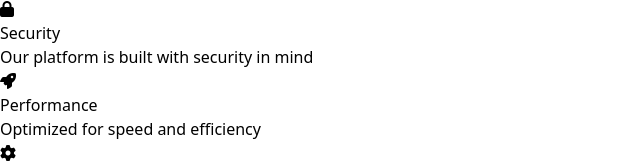
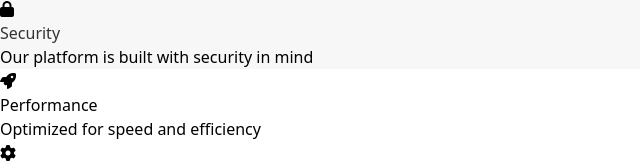
Before and after one commit to laisa126/Project-2, a website: page index.html in a window 1280 px wide. In both pictures the pointer is over the item 640 px from the left and 228 px from the top of the page. Shown: the part 195-357 px from the top of the page, 0-640 px from the left. Drawn offline with nearby package versions, Linux system fonts and the light colour scheme.

Commit message:
AI update: Add more interactive elements to the features grid

```diff
--- a/components/Features.js
+++ b/components/Features.js
@@ -1 +1,3 @@
-import React from 'react';const Features = () => { return <section class="features"><h2>Key Features</h2><ul><li><i class="fa fa-lock"></i><h3>Security</h3><p>Our platform is built with security in mind</p></li><li><i class="fa fa-rocket"></i><h3>Performance</h3><p>Optimized for speed and efficiency</p></li><li><i class="fa fa-cog"></i><h3>Customization</h3><p>Tailor our platform to your needs</p></li></ul></section>;};export default Features;
+import React from 'react';
+const Features = () => { return <section class="features"><h2>Key Features</h2><ul><li><i class="fa fa-lock"></i><h3>Security</h3><p>Our platform is built with security in mind</p></li><li><i class="fa fa-rocket"></i><h3>Performance</h3><p>Optimized for speed and efficiency</p></li><li><i class="fa fa-cog"></i><h3>Customization</h3><p>Tailor our platform to your needs</p></li></ul></section>;};
+export default Features;
--- a/components/Hero.js
+++ b/components/Hero.js
@@ -1 +1,3 @@
-import React from 'react';const Hero = () => { return <section class="hero"><h1>Welcome to our SaaS Platform</h1><p>Discover the power of our innovative solution</p><button>Get Started</button></section>;};export default Hero;
+import React from 'react';
+const Hero = () => { return <section class="hero"><h1>Welcome to our SaaS Platform</h1><p>Discover the power of our innovative solution</p><button>Get Started</button></section>;};
+export default Hero;
--- a/components/Pricing.js
+++ b/components/Pricing.js
@@ -1 +1,3 @@
-import React from 'react';const Pricing = () => { return <section class="pricing"><h2>Pricing Plans</h2><table><thead><tr><th>Plan</th><th>Features</th><th>Price</th></tr></thead><tbody><tr><td>Basic</td><td>Limited features</td><td>$9.99</td></tr><tr><td>Premium</td><td>Full features</td><td>$19.99</td></tr><tr><td>Enterprise</td><td>Custom features</td><td>Custom quote</td></tr></tbody></table></section>;};export default Pricing;
+import React from 'react';
+const Pricing = () => { return <section class="pricing"><h2>Pricing Plans</h2><table><thead><tr><th>Plan</th><th>Features</th><th>Price</th></tr></thead><tbody><tr><td>Basic</td><td>Limited features</td><td>$9.99</td></tr><tr><td>Premium</td><td>Full features</td><td>$19.99</td></tr><tr><td>Enterprise</td><td>Custom features</td><td>Custom quote</td></tr></tbody></table></section>;};
+export default Pricing;
--- a/components/Testimonials.js
+++ b/components/Testimonials.js
@@ -1 +1,3 @@
-import React from 'react';const Testimonials = () => { return <section class="testimonials"><h2>What our customers say</h2><ul><li><p>Great platform, easy to use and customize</p><span>John D.</span></li><li><p>Excellent support team, always available</p><span>Jane S.</span></li><li><p>Improved our workflow and productivity</p><span>Bob T.</span></li></ul></section>;};export default Testimonials;
+import React from 'react';
+const Testimonials = () => { return <section class="testimonials"><h2>What our customers say</h2><ul><li><p>Great platform, easy to use and customize</p><span>John D.</span></li><li><p>Excellent support team, always available</p><span>Jane S.</span></li><li><p>Improved our workflow and productivity</p><span>Bob T.</span></li></ul></section>;};
+export default Testimonials;
--- a/styles/global.css
+++ b/styles/global.css
@@ -1 +1,4 @@
 body { font-family: Open Sans, sans-serif; }
+.features ul li { transition: background-color 0.3s ease-in-out; }
+.features ul li:hover { background-color: #f7f7f7; }
+.features ul li:hover h3 { color: #333; }
```
